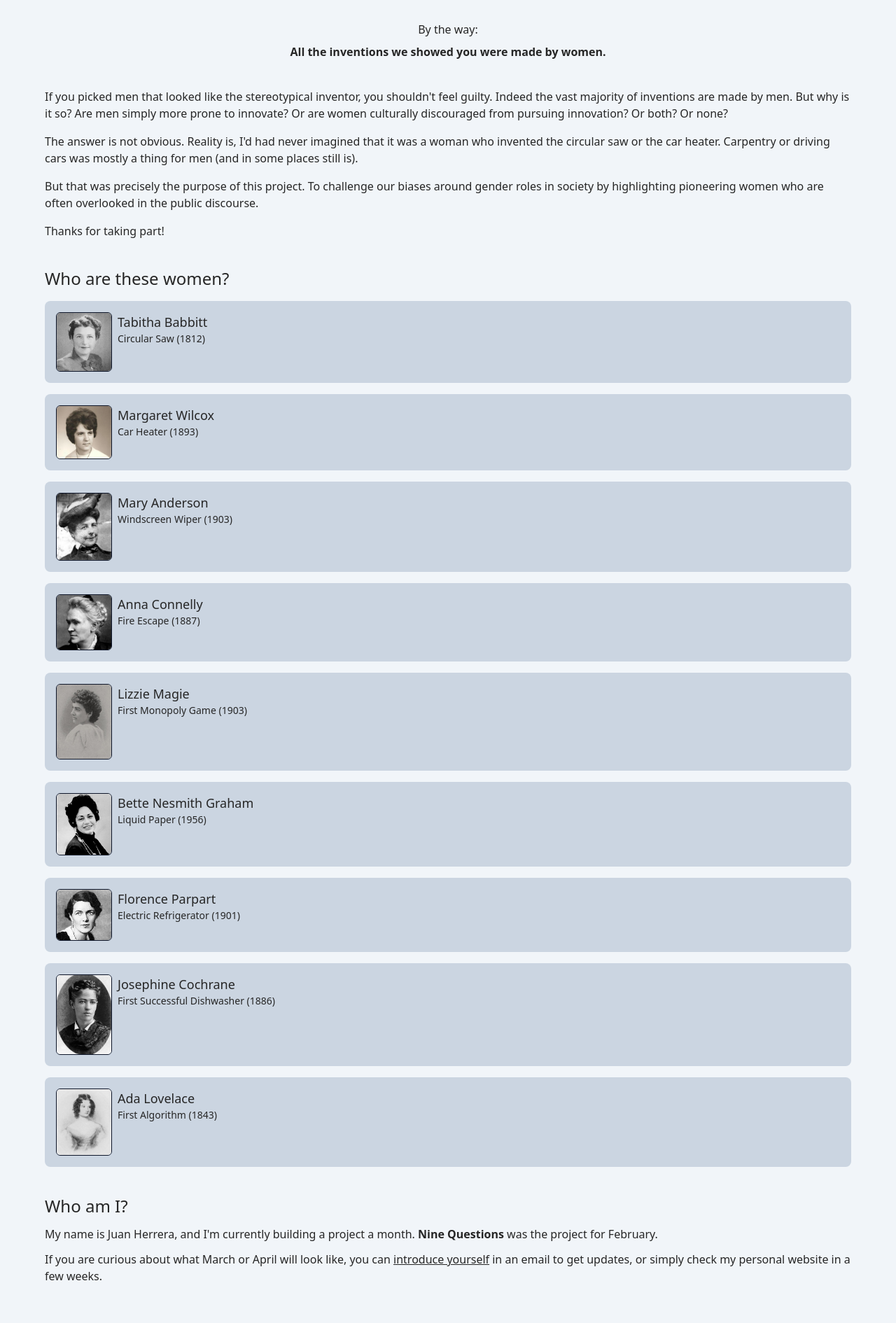
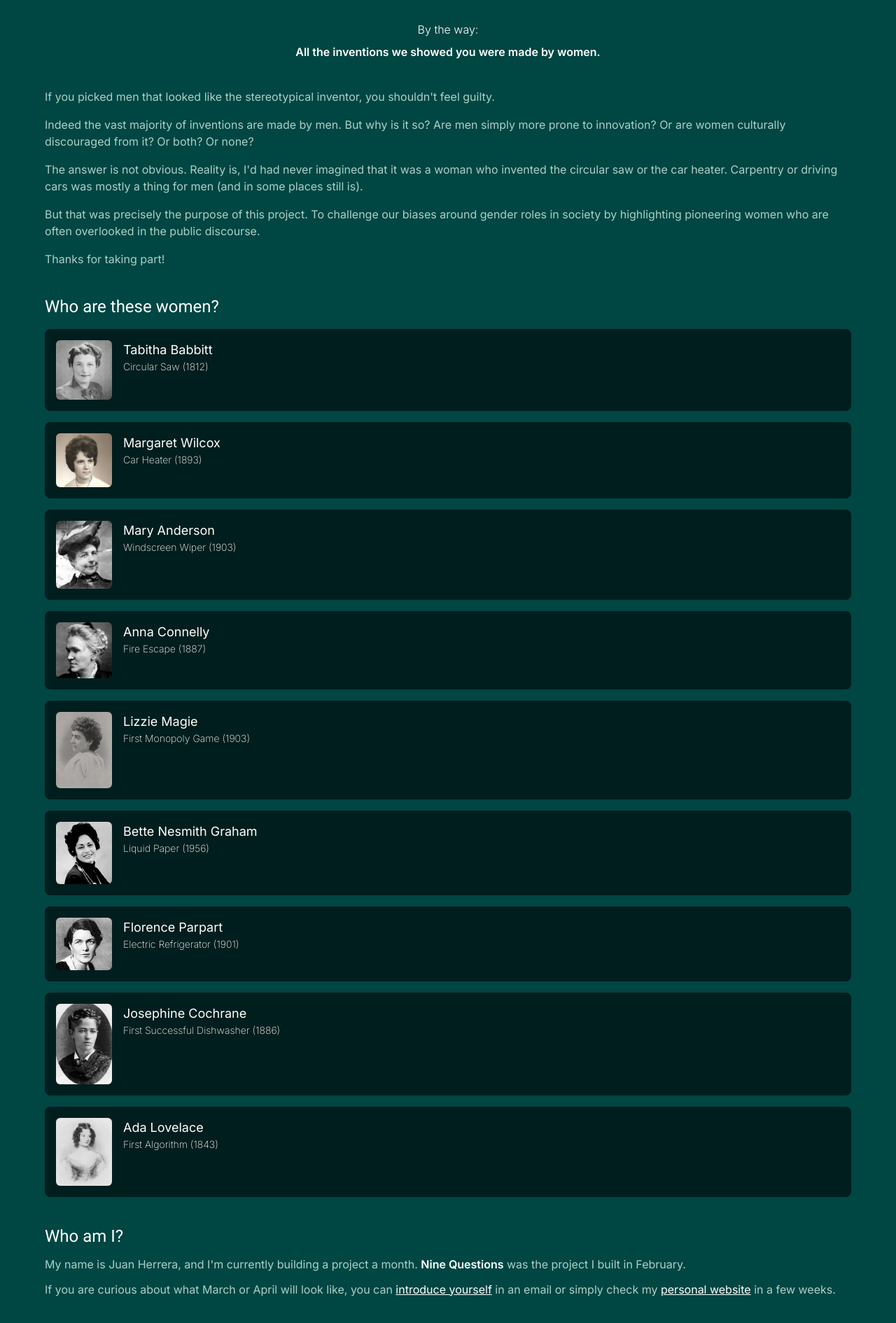
Before and after one commit to jdjuan/nine-questions, a Next.js app: page /done in a window 1280 px wide. Shown: the part 730-2620 px from the top of the page at 70% size. Built offline with nearby package versions, Linux system fonts and the light colour scheme; what tailwindcss-debug-screens would draw is missing.

Commit message:
add colors

```diff
--- /dev/null
+++ b/components/button.tsx
@@ -0,0 +1,17 @@
+import { NextPage } from "next";
+import { ReactNode } from "react";
+
+interface Props {
+  handleClick: () => any;
+  children?: ReactNode;
+}
+
+const Button: NextPage<Props> = ({ handleClick, children }) => {
+  return (
+    <button onClick={handleClick} className='rounded-md bg-yellow py-2 px-4 text-xl text-green-900 shadow-md'>
+      {children}
+    </button>
+  );
+};
+
+export default Button;
--- a/content/questions.ts
+++ b/content/questions.ts
@@ -97,6 +97,6 @@ export const questionSet: Question[] = [
     invention: "first algorithm",
     inventionImageUrl: algorithm,
     year: 1843,
-    answers: [answers.ada, answers.man10, answers.man5, answers.man15],
+    answers: [answers.man10, answers.man5, answers.man15, answers.ada],
   },
 ];
--- a/pages/_document.tsx
+++ b/pages/_document.tsx
@@ -6,7 +6,7 @@ export default function Document() {
   return (
     <Html lang='en'>
       <Head></Head>
-      <body className={cx("bg-slate-100", { "debug-screens": isDev })}>
+      <body className={cx("bg-green-700 text-green-400", { "debug-screens": isDev })}>
         <Main />
         <NextScript />
       </body>
--- a/pages/done.tsx
+++ b/pages/done.tsx
@@ -28,14 +28,14 @@ const Done = () => {
   }, [scoreValue]);
 
   return (
-    <div className='grid gap-10'>
-      <div className='grid place-items-center gap-8 text-center'>
-        <h2 className='mb-2 text-5xl'>Your Score</h2>
-        <div className='grid aspect-square w-6/12 place-items-center rounded-full border-4 border-slate-800'>
-          <span className='text-5xl'>{score}</span>
+    <div className='m-8 grid gap-10 sm:m-12 md:m-16 lg:mx-auto lg:max-w-6xl'>
+      <div className='grid place-items-center gap-8 text-center text-green-200'>
+        <h2 className='mb-2 font-headline text-5xl font-bold'>Your Score</h2>
+        <div className='grid aspect-square w-6/12 place-items-center rounded-full border-8 border-yellow'>
+          <span className='text-5xl font-bold text-yellow'>{score}</span>
         </div>
         <div>
-          <p className='mb-2'>{perfectScore ? "Well done!" : "By the way:"}</p>
+          <p className='mb-2 font-light'>{perfectScore ? "Well done!" : "By the way:"}</p>
           <p className='font-semibold'>
             {perfectScore ? "As you noticed, a" : "A"}ll the inventions we showed you were made by women.
           </p>
@@ -43,11 +43,13 @@ const Done = () => {
       </div>
       <div className='grid gap-4'>
         {!perfectScore && (
-          <p>
-            If you picked men that looked like the stereotypical inventor, you shouldn&apos;t feel guilty. Indeed the
-            vast majority of inventions are made by men. But why is it so? Are men simply more prone to innovate? Or are
-            women culturally discouraged from pursuing innovation? Or both? Or none?
-          </p>
+          <>
+            <p>If you picked men that looked like the stereotypical inventor, you shouldn&apos;t feel guilty.</p>
+            <p>
+              Indeed the vast majority of inventions are made by men. But why is it so? Are men simply more prone to
+              innovation? Or are women culturally discouraged from it? Or both? Or none?
+            </p>
+          </>
         )}
         <p>
           The answer is not obvious. Reality is, I&apos;d had never imagined that it was a woman who invented the
@@ -59,32 +61,31 @@ const Done = () => {
           highlighting pioneering women who are often overlooked in the public discourse.
         </p>
         <p>Thanks for taking part!</p>
-        {/* <button className='mt-3 mb-2 rounded-md bg-slate-300 py-1 px-3 text-lg shadow-md'>SHARE</button> */}
-        {/* <div className='grid place-items-center'>
-          <div className='rounded-md border border-slate-900 p-2 text-center text-sm font-light'>
-            Share this with someone who could use the reminder that women also had their fair share of inventions.
-            <br />
-          </div>
-        </div> */}
       </div>
+      {/* <div>
+      <Button handleClick={(startGame)}>START</Button>
+        <a className='' href='https://twitter.com/intent/tweet?text=Hello%20world'>
+          Tweet
+        </a>
+      </div> */}
       <div className='grid gap-4'>
-        <h2 className='text-2xl'>Who are these women?</h2>
+        <h2 className='font-headline text-2xl text-green-200'>Who are these women?</h2>
         {questionSet.map(({ id, invention, inventor, inventorImageUrl, year, note }) => (
-          <div key={id} className='flex rounded-lg bg-slate-300 p-4'>
+          <div key={id} className='flex rounded-lg  bg-green-900 p-4 text-green-200'>
             <Image
               src={inventorImageUrl}
               alt={`Photo of ${inventor}`}
               priority
-              className='h-fit w-20 rounded-md border border-slate-900'
+              className='h-fit w-20 rounded-md border-green-200'
             />
-            <div className='pl-2'>
+            <div className='pl-4'>
               <div>
-                <span className='text-lg font-medium capitalize'>
+                <span className='text-lg capitalize'>
                   {inventor}
                   {/* {invention} ({year}) */}
                 </span>
               </div>
-              <div className='text-sm'>
+              <div className='text-sm font-extralight'>
                 <span className='capitalize'>
                   {invention} ({year})
                 </span>
@@ -101,17 +102,21 @@ const Done = () => {
         ))}
       </div>
       <div className='grid gap-3'>
-        <h2 className='text-2xl'>Who am I?</h2>
+        <h2 className='font-headline text-2xl text-green-200'>Who am I?</h2>
         <p>
           My name is Juan Herrera, and I&apos;m currently building a project a month.{" "}
-          <span className='font-bold'>Nine Questions</span> was the project for February.
+          <span className='font-semibold text-green-200'>Nine Questions</span> was the project I built in February.
         </p>
         <p>
           If you are curious about what March or April will look like, you can{" "}
-          <a className='underline dark:text-slate-200' href='mailto:david.juanherrera@gmail.com'>
+          <a className='text-green-200 underline' href='mailto:david.juanherrera@gmail.com'>
             introduce yourself
           </a>{" "}
-          in an email to get updates, or simply check my personal website in a few weeks.
+          in an email or simply check my{" "}
+          <a className='text-green-200 underline' href='https://jdjuan.io/' target='_blank' rel='noreferrer'>
+            personal website
+          </a>{" "}
+          in a few weeks.
         </p>
       </div>
     </div>
--- a/pages/index.tsx
+++ b/pages/index.tsx
@@ -2,6 +2,7 @@ import MainLayout from "@/pages/main-layout";
 import { NextPageWithLayout } from "@/pages/_app";
 import { ReactElement } from "react";
 import { useRouter } from "next/router";
+import Button from "@/components/button";
 
 export const Home: NextPageWithLayout = () => {
   const router = useRouter();
@@ -11,16 +12,17 @@ export const Home: NextPageWithLayout = () => {
   };
 
   return (
-    <div className='center grid place-items-center gap-10 text-center'>
-      <h1 className='text-4xl'>Nine Questions</h1>
-      <h2 className='text-xl'>A game in which your gut feeling is more important than your knowledge</h2>
-      <p className='mt-6'>
-        Guess <span className='font-bold'>who</span> invented <span className='font-bold'>what</span> based{" "}
-        <span className='font-bold'>only</span> on <span className=''>what their face look like</span>.
-      </p>
-      <button onClick={startGame} className='mt-10 rounded-md bg-slate-300 py-2 px-4 text-xl shadow-md'>
-        START
-      </button>
+    <div className='center m-8 grid place-items-center gap-10 text-center sm:m-12 md:m-16 lg:mx-auto lg:max-w-6xl'>
+      <h1 className='font-headline text-4xl text-green-200'>Nine Questions</h1>
+      <h2 className='text-xl font-light'>A game in which your gut feeling is more important than your knowledge</h2>
+      <div>
+        <p className='mb-6  p-4'>
+          Guess <span className='font-bold text-green-200'>who</span> invented{" "}
+          <span className='font-bold text-green-200'>what</span> based{" "}
+          <span className='font-bold text-green-200'>only</span> on <span className=''>what their face look like</span>.
+        </p>
+        <Button handleClick={startGame}>START</Button>
+      </div>
     </div>
   );
 };
--- a/pages/main-layout.tsx
+++ b/pages/main-layout.tsx
@@ -62,17 +62,15 @@ export default function MainLayout({ children }: Props) {
           gtag('config', 'G-K9XYESQ0KL');`,
         }}
       ></Script> */}
-      <main className={`${inter.variable} ${roboto.variable}j text-md relative text-neutral-800 dark:text-slate-50`}>
-        <div className='m-8 sm:m-12 md:m-16 lg:mx-auto lg:max-w-6xl'>
-          {/* <button
+      <main className={`${inter.variable} ${roboto.variable} text-md font-ui text-green-400`}>
+        {/* <button
             onClick={toggle}
             className='absolute top-4 right-4 rounded-full p-0.5 px-1 text-3xl shadow-sm dark:bg-slate-700 '
           >
             {darkModeEmoji}
           </button> */}
-          {children}
-          {/* <Footer></Footer> */}
-        </div>
+        {children}
+        {/* <Footer></Footer> */}
       </main>
     </>
   );
--- a/tailwind.config.js
+++ b/tailwind.config.js
@@ -1,4 +1,5 @@
 const { fontFamily } = require("tailwindcss/defaultTheme");
+const colors = require("tailwindcss/colors");
 
 /** @type {import('tailwindcss').Config} */
 module.exports = {
@@ -19,6 +20,12 @@ module.exports = {
         ui: ["var(--font-inter)", ...fontFamily.sans],
       },
     },
+    colors: {
+      slate: colors.slate,
+      green: { 200: "#fffffe", 400: "#abd1c6", 700: "#004643", 900: "#001e1d" },
+      yellow: "#f9bc60",
+      red: "#e16162",
+    },
   },
   plugins: [require("tailwindcss-debug-screens")],
 };
```
Also changed, not shown: pages/question/[questionId].tsx (+14 -10 lines).
